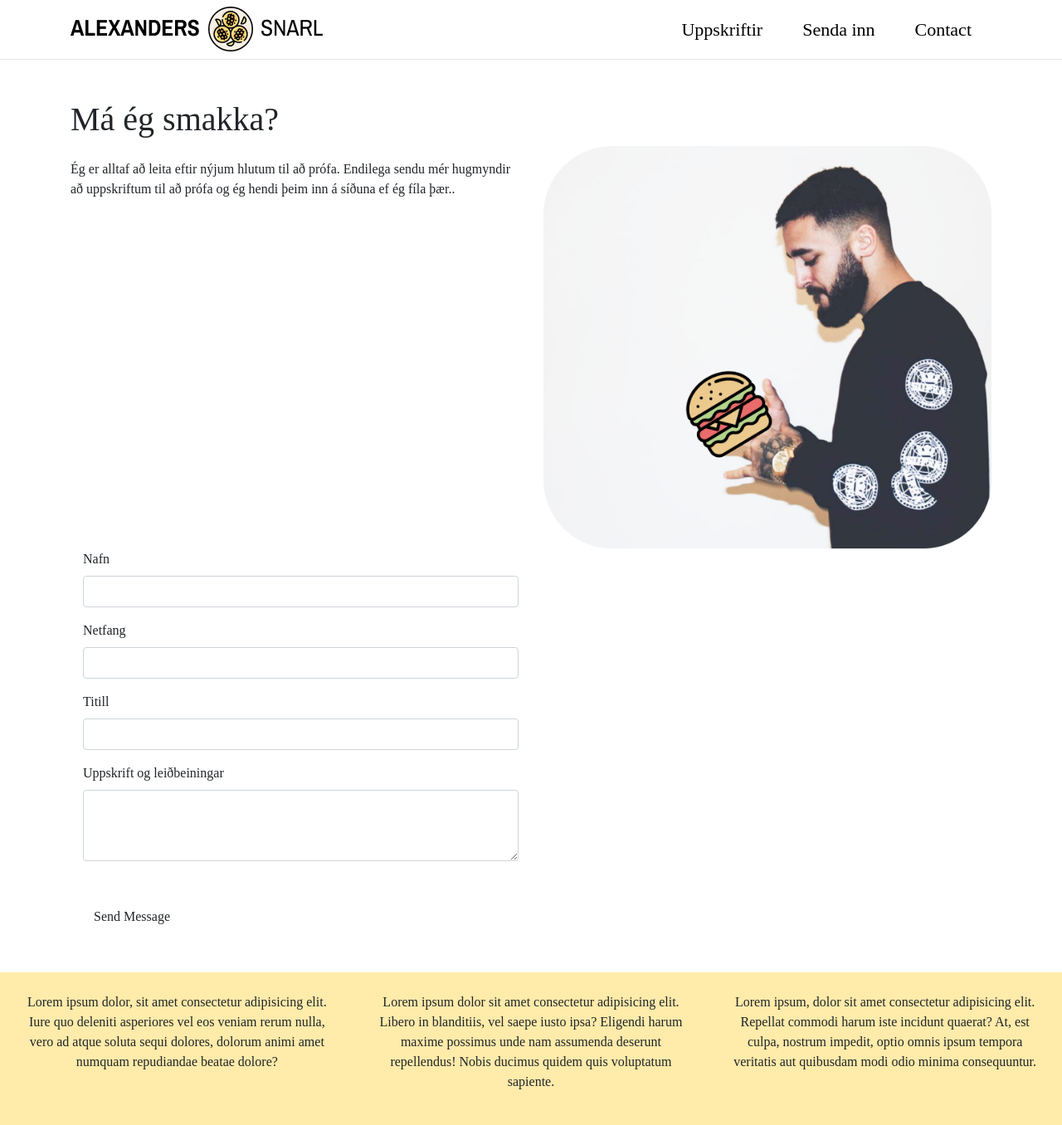
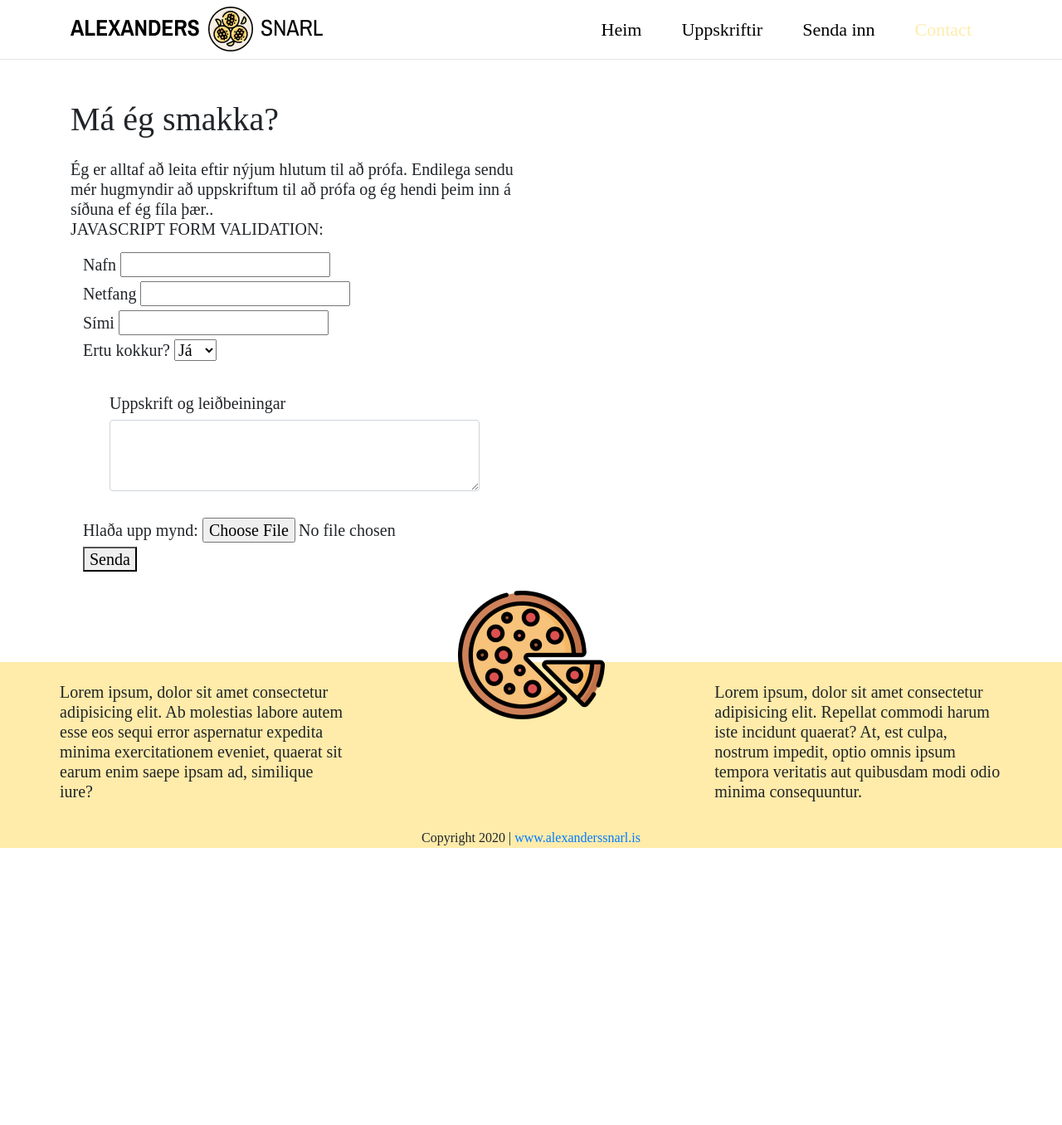
Before and after one commit to alexanderjarl91/Snarl_bootstrap, a plain HTML site: page contact.html in a window 1280 px wide. Shown: the part 5-1361 px from the top of the page at 83% size. After the commit the page ends 1027 px from the top, so only its background shows below. Drawn offline with nearby package versions, Linux system fonts and the light colour scheme; a web font is replaced by a local one.

Commit message:
Did some badass form validation work

```diff
--- a/contact.html
+++ b/contact.html
@@ -10,8 +10,9 @@
     <link rel="stylesheet" href="main.css">
 
 
-    <title>Babies first Bootstrap </title>
+    <title></title>
     <style>@import url('https://fonts.googleapis.com/css2?family=Pragati+Narrow:wght@400;700&display=swap');</style>
+    <script defer src="form.js"></script>
 </head>
   <body>
 
@@ -24,14 +25,16 @@
             </button>
             <div class="navbar-collapse collapse" id="navbar">
                 <ul class="navbar-nav ml-auto">
+                    <li class="nav-item active">
+                        <a class="nav-link" href="index.html">Heim</a>
                     <li class="nav-item">
                         <a class="nav-link" href="#">Uppskriftir</a>
                     </li>
                     <li class="nav-item">
-                        <a class="nav-link" href="">Senda inn</a>
+                        <a class="nav-link" href="/senda.html">Senda inn</a>
                     </li>
                     <li class="nav-item">
-                        <a class="nav-link" href="/contact.html">Contact</a>
+                        <a class="nav-link active" href="/contact.html">Contact</a>
                     </li>
                 </ul>
             </div>
@@ -40,7 +43,6 @@
     </nav>
     <hr class="mt-n1">
 
-<!-- Contact Us Section -->
     <section class="Material-contact-section section-padding section-dark">
         <div class="container mt-5">
             <div class="row">
@@ -49,72 +51,71 @@
                     <h1 class="section-title">Má ég smakka?</h1>
                 </div>
 
-            <div class="col-md-6 mt-3 contact-widget-section2 wow animated fadeInLeft" data-wow-delay=".2s">
-              <p>Ég er alltaf að leita eftir nýjum hlutum til að prófa. Endilega sendu mér hugmyndir að uppskriftum til að prófa og ég hendi þeim inn á síðuna ef ég fíla þær..</p>
-              </div>
-              <img class="col-md-6 img-fluid" src="/images/header_img.png" alt="">
-
-            </div>
-            <!-- contact form -->
-            <div class="col-md-6 wow animated fadeInRight" data-wow-delay=".2s">
+                <div class="col-md-6 mt-3">
+                  <h5>Ég er alltaf að leita eftir nýjum hlutum til að prófa. Endilega sendu mér hugmyndir að uppskriftum til að prófa og
+                      ég hendi þeim inn á síðuna ef ég fíla þær.. <br>
+                    JAVASCRIPT FORM VALIDATION:</p>
 
 
-                <form class="shake" role="form" method="post" id="contactForm" name="contact-form" data-toggle="validator">
-                    <!-- Name -->
-                    <div class="form-group label-floating">
-                      <label class="control-label" for="name">Nafn</label>
-                      <input class="form-control" id="name" type="text" name="name" required data-error="Please enter your name">
-                      <div class="help-block with-errors"></div>
+                  <!-- FORM WITH HTML VALIDATION -->
+                  <div id="error"><p></p></div>
+                <form class="col-md-12"id ="form" action="/contact.html" method="GET">
+                            <div>
+                                <label for="name">Nafn</label>
+                                <input id="name" name="name2" type="text">
                             </div>
-                    <!-- email -->
-                    <div class="form-group label-floating">
-                      <label class="control-label" for="email">Netfang</label>
-                      <input class="form-control" id="email" type="email" name="email" required data-error="Please enter your Email">
-                      <div class="help-block with-errors"></div>
+                            <div>
+                                <label for="email">Netfang</label>
+                                <input id="email" name="email2" type="text">
                             </div>
-                    <!-- Subject -->
-                    <div class="form-group label-floating">
-                      <label class="control-label">Titill</label>
-                      <input class="form-control" id="msg_subject" type="text" name="subject" required data-error="Please enter your message subject">
-                      <div class="help-block with-errors"></div>
+                            <div>
+                                <label for="phone">Sími</label>
+                                <input id="phone" name="phone" type="text">
                             </div>
-                    <!-- Message -->
-                    <div class="form-group label-floating">
-                        <label for="message" class="control-label">Uppskrift og leiðbeiningar</label>
-                        <textarea class="form-control" rows="3" id="message" name="message" required data-error="Write your message"></textarea>
-                        <div class="help-block with-errors"></div>
+                            <div>
+                                <label for="chef">Ertu kokkur?</label>
+                                <select id="chef" name="chef">
+                                    <option value="yes">Já</option>
+                                    <option value="no">Nei</option>
+                                  </select>
                             </div>
-                    <!-- Form Submit -->
-                    <div class="form-submit mt-5 mb-5">
-                        <button class="btn btn-common" type="submit" id="form-submit"><i class="material-icons mdi mdi-message-outline"></i> Send Message</button>
-                        <div id="msgSubmit" class="h3 text-center hidden"></div>
-                        <div class="clearfix"></div>
+                            <div class="message">
+                                <label for="message">Uppskrift og leiðbeiningar</label>
+                                <textarea class="form-control col-md-12" rows="3" id="message" name="message" form="usrform"></textarea>
                             </div>
+                            <div>
+                                <label for="img">Hlaða upp mynd:</label>
+                                <input type="file" id="img" name="img" accept="image/*">
+                            </div>
+
+                            <button type="submit">Senda</button>
                         </form>
-
-            </div>
 
             </div>
         </div>
       </section>
 
+  <img class="pizza img-responsive center-block d-block mx-auto mt-1" src="images/pizza.png" alt="">
+
   <footer>
-    <div class="d-flex flex-row text-center">
-        <div class="col-md-4 p-4">
-            <p>Lorem ipsum dolor, sit amet consectetur adipisicing elit. Iure quo deleniti asperiores vel eos veniam rerum nulla, vero ad atque soluta sequi dolores, dolorum animi amet numquam repudiandae beatae dolore?</p>
+    <div class="flex-row d-flex text-center mx-5">
+        <div class="col-md-4 p-4 text-left">
+            <h5>Lorem ipsum, dolor sit amet consectetur adipisicing elit. Ab molestias labore autem esse eos sequi error aspernatur expedita minima exercitationem eveniet, quaerat sit earum enim saepe ipsam ad, similique iure?
+                </h5>
+        </div>
+        <div class="col-md-4 p-4 footer-copyright py-3 mt-5">
+            </div>
 
-        </div>
-        <div class="col-md-4 p-4">
-            <p>Lorem ipsum dolor sit amet consectetur adipisicing elit. Libero in blanditiis, vel saepe iusto ipsa? Eligendi harum maxime possimus unde nam assumenda deserunt repellendus! Nobis ducimus quidem quis voluptatum sapiente.</p>
-
-
-        </div>
-        <div class="col-md-4 p-4">
-            <p>Lorem ipsum, dolor sit amet consectetur adipisicing elit. Repellat commodi harum iste incidunt quaerat? At, est culpa, nostrum impedit, optio omnis ipsum tempora veritatis aut quibusdam modi odio minima consequuntur.</p>
+        <div class="col-md-4 p-4 text-left">
+            <h5>Lorem ipsum, dolor sit amet consectetur adipisicing elit. Repellat commodi harum iste incidunt quaerat? At, est culpa, nostrum impedit, optio omnis ipsum tempora veritatis aut quibusdam modi odio minima consequuntur.</h5>
 
         </div>
     </div>
+
+    <div class="col-md-12 text-center footer-copyright ">Copyright 2020 |
+        <a class ="" href="#">www.alexanderssnarl.is</a>
     </div>
+
 </footer>
 
 <!-- Optional JavaScript -->
@@ -122,5 +123,6 @@
     <script src="https://code.jquery.com/jquery-3.5.1.slim.min.js" integrity="sha384-DfXdz2htPH0lsSSs5nCTpuj/zy4C+OGpamoFVy38MVBnE+IbbVYUew+OrCXaRkfj" crossorigin="anonymous"></script>
     <script src="https://cdn.jsdelivr.net/npm/popper.js@1.16.1/dist/umd/popper.min.js" integrity="sha384-9/reFTGAW83EW2RDu2S0VKaIzap3H66lZH81PoYlFhbGU+6BZp6G7niu735Sk7lN" crossorigin="anonymous"></script>
     <script src="https://stackpath.bootstrapcdn.com/bootstrap/4.5.2/js/bootstrap.min.js" integrity="sha384-B4gt1jrGC7Jh4AgTPSdUtOBvfO8shuf57BaghqFfPlYxofvL8/KUEfYiJOMMV+rV" crossorigin="anonymous"></script>
+
 </body>
 </html>
--- /dev/null
+++ b/form.js
@@ -0,0 +1,56 @@
+const name = document.querySelector("#name");
+const email = document.querySelector("#email");
+
+const phone = document.querySelector("#phone");
+const chef = document.querySelector("#chef");
+
+const message = document.querySelector("#message");
+const img = document.querySelector("#img");
+
+const form = document.querySelector("#form");
+const errorElement = document.querySelector("#error");
+
+//regex for email defined, e-mail must be in this format:
+const emailRegEx = /\S+[@]\S+[.]\S+/;
+
+//event listener that checks if form values meet the criteria.
+// if value does not meet criteria, then push error message to messages, and show it i
+
+form.addEventListener("submit", (e) => {
+  let messages = [];
+  if (name.value === "" || name.value == null) {
+    messages.push("Verður að skrá nafn");
+  }
+
+  if (!emailRegEx.test(email.value)) {
+    messages.push("Netfang vitlaust");
+  }
+  if (phone.value.length != 7) {
+    messages.push("Símanúmer verður að vera 7 tölur");
+  }
+
+  //boolean (check if chef.value no is true)
+  if (chef.value === "no") {
+    messages.push("Þú átt ekki heima hér");
+  }
+
+  if (message.value.length < 1) {
+    messages.push("Engin uppskrift skráð");
+  }
+
+  //////////////////////////////////////
+
+  //if messages length is greater than 0, there is an error. push messages to errorElement innerHTML and make text color red.
+  if (messages.length > 0) {
+    // Ef messages.length er stærra en 0 þá er eh villa í gangi og við sýnum hana.
+    e.preventDefault();
+    errorElement.style.color = "red";
+    errorElement.innerText = messages.join(` | `);
+  } else {
+    // else make text green and print success string
+    errorElement.style.color = "green";
+    messages.push("Takk fyrir uppskriftina!");
+    errorElement.innerText = messages.join(` | `);
+    e.preventDefault();
+  }
+});
--- a/main.css
+++ b/main.css
@@ -6,29 +6,39 @@
     background: #FFEBAA;
 } */
 
-.nav-item .nav-link{
+.nav-item .nav-link {
   color: black;
   font-family: Pragati Narrow;
   font-size: 22px;
   margin: 0 1rem;
 }
 
-.nav-item a:hover { color: #FFEBAA !important; }
+.nav-item a:hover {
+  color: #ffebaa !important;
+}
 
 .nav-item .active {
-    color: #FFEBAA;
+  color: #ffebaa;
   font-style: bold;
 }
 
-
 footer {
-    background-color: #FFEBAA;
+  background-color: #ffebaa;
   margin: 0 auto;
   padding: 0 0;
 }
 
 .pizza {
-    margin-bottom:-80px;
+  margin-bottom: -80px;
+}
+
+#error {
+  color: red;
+  margin-bottom: 1rem;
+}
+
+.message {
+  margin: 2rem;
 }
 
 /* contact form*/
```
Also changed, not shown: senda.html (+10 -2 lines), 2 other files. Lines whose indentation alone changed are shown as unchanged.
